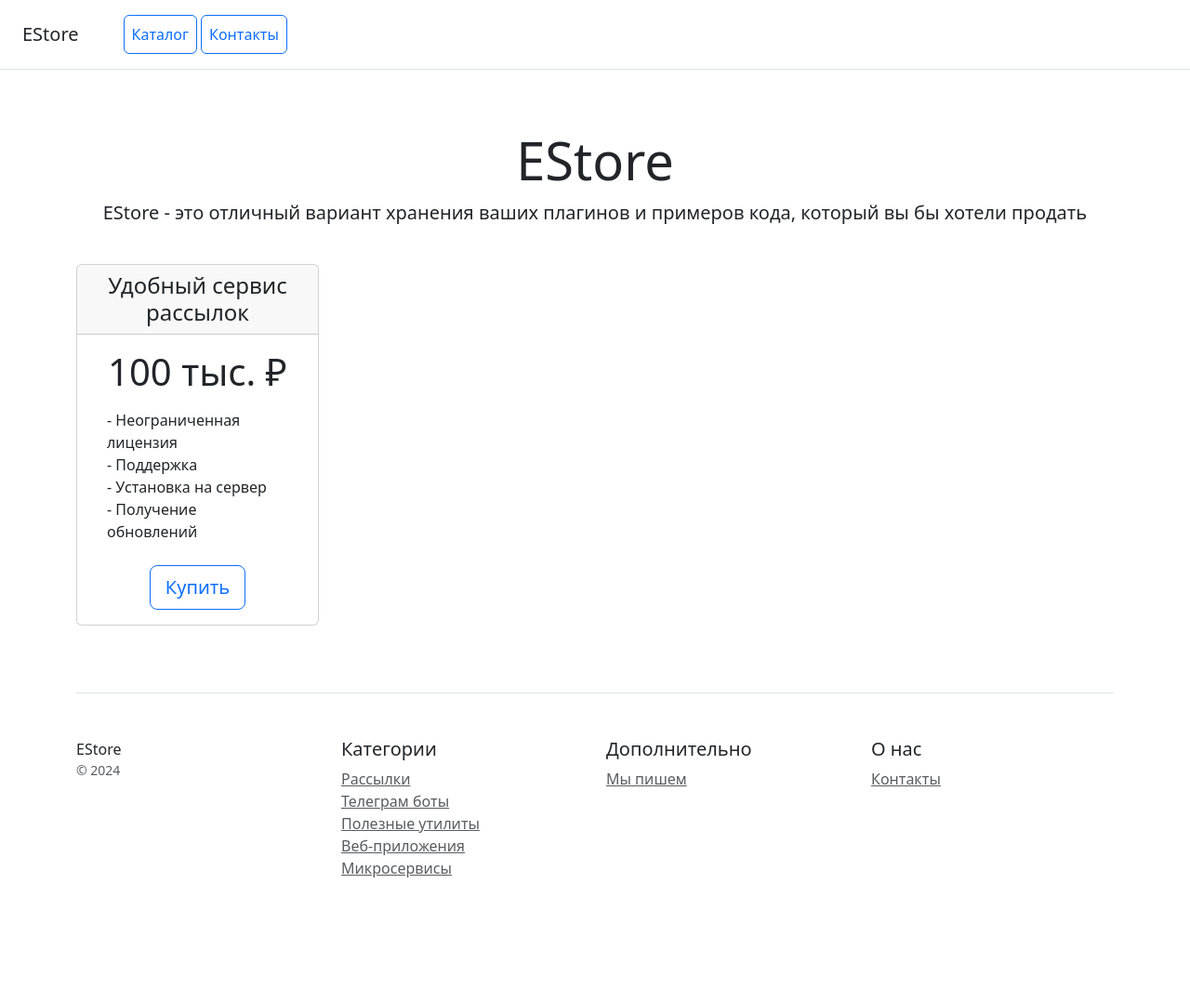
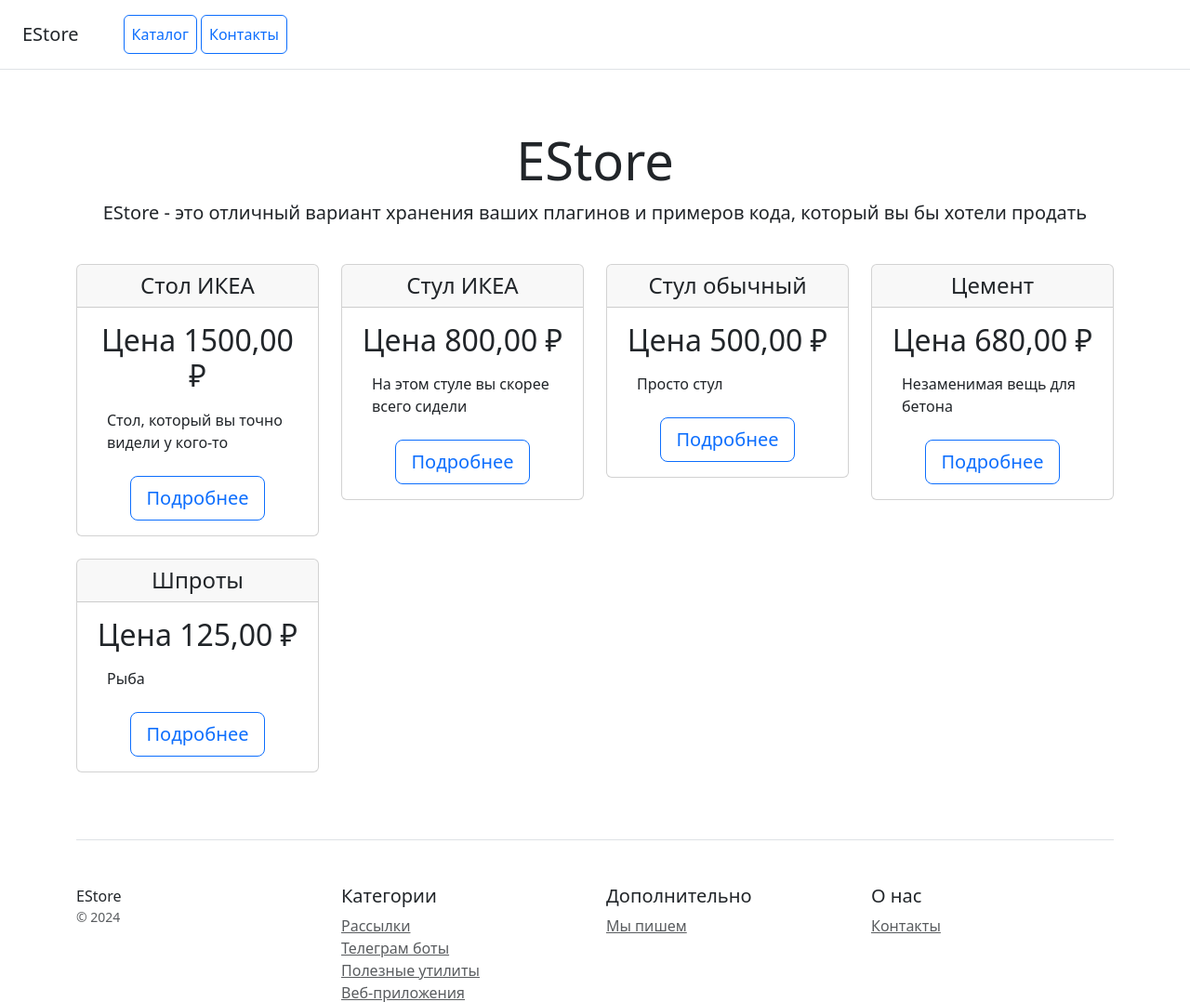
Before and after one commit to ChurilovEvgeny/Catalog, a Django app: page / in a window 1280 px wide. Shown: the top 1078 px of the page at 93% size. Before the commit the page ends 944 px from the top, so only its background shows below. Run offline with Django 5.2, Linux system fonts and the light colour scheme; data comes from the database, SQL or seed files in the repository.

Commit message:
Добавлен вывод товаров на главной странице, обрезка описания до 100 символов и переход к конкретному товару

```diff
--- a/catalog/templates/home.html
+++ b/catalog/templates/home.html
@@ -4,7 +4,8 @@
     <meta charset="utf-8">
     <meta name="viewport" content="width=device-width, initial-scale=1">
     <title>EStore</title>
-    <link href="https://cdn.jsdelivr.net/npm/bootstrap@5.3.2/dist/css/bootstrap.min.css" rel="stylesheet" integrity="sha384-T3c6CoIi6uLrA9TneNEoa7RxnatzjcDSCmG1MXxSR1GAsXEV/Dwwykc2MPK8M2HN" crossorigin="anonymous">
+    <link href="https://cdn.jsdelivr.net/npm/bootstrap@5.3.2/dist/css/bootstrap.min.css" rel="stylesheet"
+          integrity="sha384-T3c6CoIi6uLrA9TneNEoa7RxnatzjcDSCmG1MXxSR1GAsXEV/Dwwykc2MPK8M2HN" crossorigin="anonymous">
 </head>
 <body>
 <div class="d-flex flex-column flex-md-row align-items-center p-3 px-md-4 mb-3 bg-white border-bottom box-shadow">
@@ -22,25 +23,24 @@
 </div>
 
 <div class="container">
+
     <div class="row text-center">
+        {%for prod in products%}
         <div class="col-3">
             <div class="card mb-4 box-shadow">
                 <div class="card-header">
-                    <h4 class="my-0 font-weight-normal">Удобный сервис рассылок</h4>
+                    <h4 class="my-0 font-weight-normal">{{ prod.name }}</h4>
                 </div>
                 <div class="card-body">
-                    <h1 class="card-title pricing-card-title">100 тыс. ₽</h1>
-                    <ul class="list-unstyled mt-3 mb-4 text-start m-3">
-                        <li>- Неограниченная лицензия</li>
-                        <li>- Поддержка</li>
-                        <li>- Установка на сервер</li>
-                        <li>- Получение обновлений</li>
-                    </ul>
-                    <button type="button" class="btn btn-lg btn-block btn-outline-primary">Купить</button>
+                    <h2 class="card-title pricing-card-title">Цена {{ prod.price_per_purchase}} ₽</h2>
+                    <p class="mt-3 mb-4 text-start m-3">{{ prod.description|truncatechars:100 }}</p>
+                    <a type="button" class="btn btn-lg btn-block btn-outline-primary" href="{% url 'catalog:product' prod.pk %}">Подробнее</a>
                 </div>
             </div>
         </div>
+        {%endfor%}
     </div>
+
 
     <footer class="pt-4 my-md-5 pt-md-5 border-top">
         <div class="row">
@@ -74,6 +74,8 @@
     </footer>
 </div>
 
-<script src="https://cdn.jsdelivr.net/npm/bootstrap@5.3.2/dist/js/bootstrap.bundle.min.js" integrity="sha384-C6RzsynM9kWDrMNeT87bh95OGNyZPhcTNXj1NW7RuBCsyN/o0jlpcV8Qyq46cDfL" crossorigin="anonymous"></script>
+<script src="https://cdn.jsdelivr.net/npm/bootstrap@5.3.2/dist/js/bootstrap.bundle.min.js"
+        integrity="sha384-C6RzsynM9kWDrMNeT87bh95OGNyZPhcTNXj1NW7RuBCsyN/o0jlpcV8Qyq46cDfL"
+        crossorigin="anonymous"></script>
 </body>
 </html>
--- a/catalog/templates/product.html
+++ b/catalog/templates/product.html
@@ -23,7 +23,7 @@
                     <h4 class="my-0 font-weight-normal">{{ prod.name }}</h4>
                 </div>
                 <div class="card-body">
-                    <h1 class="card-title pricing-card-title">Цена {{ prod.price_per_purchase}} ₽</h1>
+                    <h2 class="card-title pricing-card-title">Цена {{ prod.price_per_purchase}} ₽</h2>
                     <p class="mt-3 mb-4 text-start m-3">{{ prod.description }}</p>
                     <button type="button" class="btn btn-lg btn-block btn-outline-primary">Купить</button>
                 </div>
--- a/catalog/views.py
+++ b/catalog/views.py
@@ -8,8 +8,12 @@ from catalog.models import Product, Contact
 # Create your views here.
 
 def home(request):
-    print(Product.objects.all()[:5])
-    return render(request, 'home.html')
+    products = Product.objects.all()
+    template = loader.get_template('home.html')
+    context = {
+        'products': products
+    }
+    return HttpResponse(template.render(context, request))
 
 
 def contacts(request):
```
